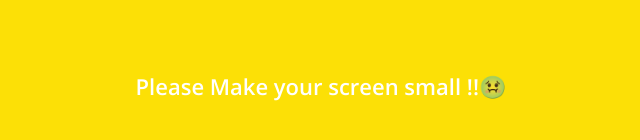
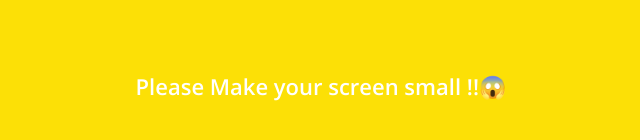
Before and after one commit to SAINTLUXPGW/kakao-clone-v2, a plain HTML site: page index.html in a window 1280 px wide. Shown: the part 314-454 px from the top of the page, 319-959 px from the left. Drawn offline with nearby package versions, Linux system fonts and the light colour scheme.

Commit message:
emoji change~!

```diff
--- a/index.html
+++ b/index.html
@@ -108,7 +108,7 @@
     </ul>
   </nav>
   <div class="bigScreen">
-    <span class="bigSceen__text">Please Make your screen small !!🤢</span>
+    <span class="bigSceen__text">Please Make your screen small !!😱</span>
   </div>
 </body>
 
```
